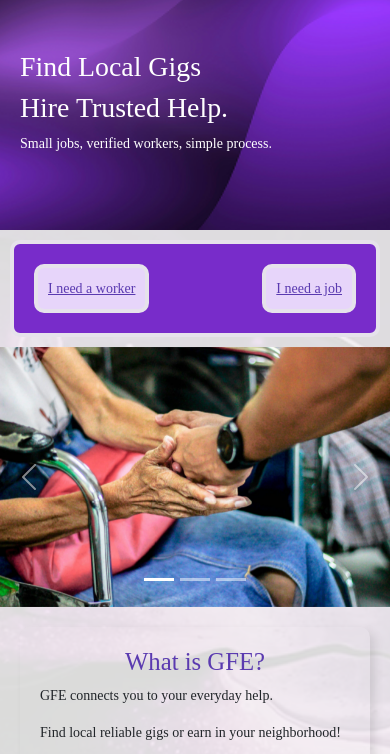
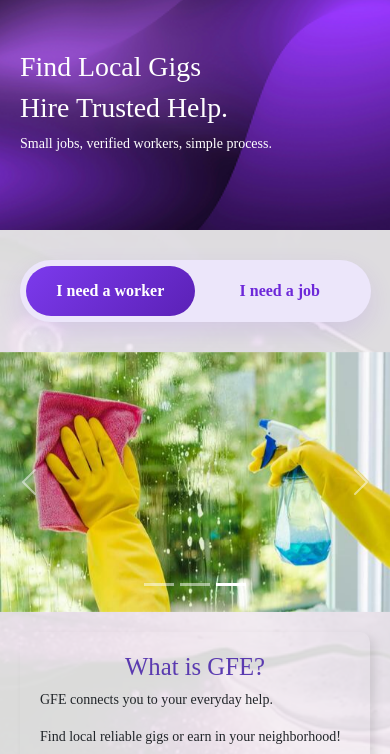
Before and after one commit to trandiem-cmd/GFE-Project, a plain HTML site: page frontend/index.html in a window 390 px wide. Shown: the part 90-844 px from the top of the page. Drawn offline with nearby package versions, Linux system fonts and the light colour scheme; a web font is replaced by a local one.

Commit message:
update from dev

```diff
--- a/frontend/css/style.css
+++ b/frontend/css/style.css
@@ -139,6 +139,64 @@ p,li,input,span,small,textarea,select,option{
     color: white;
     width: 100%;
     padding: 60px 20px;
+}
+
+/* MASHAIR - CTA toggle button style like Yoopies */
+.hero-toggle {
+  position: relative;
+  width: 400px;
+  max-width: 90%;
+  height: 62px;
+  margin: 30px auto;
+  background: #ece6fa;
+  border-radius: 50px;
+  display: flex;
+  align-items: center;
+  padding: 6px;
+  box-shadow: 0 10px 25px rgba(123, 58, 237, 0.12);
+  overflow: hidden;
+}
+
+/* MASHAIR - sliding purple background */
+.toggle-slider {
+  position: absolute;
+  top: 6px;
+  left: 6px;
+  width: calc(50% - 6px);
+  height: calc(100% - 12px);
+  background: linear-gradient(135deg, #7c3aed, #5b21b6);
+  border-radius: 40px;
+  transition: all 0.35s ease;
+  z-index: 1;
+}
+
+/* MASHAIR - toggle buttons */
+.toggle-btn {
+  flex: 1;
+  height: 100%;
+  border: none;
+  background: transparent;
+  font-size: 16px;
+  font-weight: 700;
+  color: #6d28d9;
+  cursor: pointer;
+  z-index: 2;
+  border-radius: 40px;
+  transition: color 0.3s ease;
+  margin-top:20px;
+ margin-bottom:20px;
+ height:64px;
+}
+
+.toggle-btn.active {
+  color: white;
+}
+.toggle-btn:active{
+transform:scale(.97);
+}
+
+.toggle-btn:hover {
+  transform: scale(1.02);
 }
 
 .option-btns{
@@ -177,6 +235,8 @@ p,li,input,span,small,textarea,select,option{
     display: flex;
     justify-content: center;
     align-items: center;
+    border-radius: 24px 24px 0 0;
+    overflow:hidden;
 }
 .what-is-GFE{
     border-width: 4px;
--- a/frontend/index.html
+++ b/frontend/index.html
@@ -32,12 +32,15 @@
       <h1>Hire Trusted Help.</h1>
       <p>Small jobs, verified workers, simple process.</p>
   </div>
-  <div class="option-btns">
-  <a href="./client-search.html" class="option-btn">I need a worker</a>
-  <a href="./jobseeker-search.html" class="option-btn">I need a job</a>
+  <!-- MASHAIR - replaced basic links with toggle button style like Yoopies -->
+<div class="hero-toggle">
+  <button class="toggle-btn active" id="workerBtn">I need a worker</button>
+  <button class="toggle-btn" id="jobBtn">I need a job</button>
+  <div class="toggle-slider"></div>
 </div>
 
-<div id="carouselExampleIndicators" class="carousel slide">
+<!-- MASHAIR - added auto-slide every 3 seconds -->
+<div id="carouselExampleIndicators" class="carousel slide" data-bs-ride="carousel" data-bs-interval="2000">
   <div class="carousel-indicators">
     <button type="button" data-bs-target="#carouselExampleIndicators" data-bs-slide-to="0" class="active" aria-current="true" aria-label="Slide 1"></button>
     <button type="button" data-bs-target="#carouselExampleIndicators" data-bs-slide-to="1" aria-label="Slide 2"></button>
@@ -109,6 +112,8 @@
       document.getElementById("menuOverlay").style.display = "none";
     }
   </script>
+  <!-- MASHAIR - toggle button script -->
+<script src="js/index.js"></script>
   </div>
 </body>
 </html>
--- /dev/null
+++ b/frontend/js/index.js
@@ -0,0 +1,26 @@
+// MASHAIR - CTA toggle button like Yoopies
+const workerBtn = document.getElementById("workerBtn");
+const jobBtn = document.getElementById("jobBtn");
+const slider = document.querySelector(".toggle-slider");
+
+if (workerBtn && jobBtn && slider) {
+    workerBtn.addEventListener("click", () => {
+        slider.style.left = "6px";
+        workerBtn.classList.add("active");
+        jobBtn.classList.remove("active");
+        // MASHAIR - redirect to client side
+         setTimeout(() => {
+    window.location.href = "client-search.html";
+  }, 200);
+    });
+
+    jobBtn.addEventListener("click", () => {
+        slider.style.left = "calc(50% + 0px)";
+        jobBtn.classList.add("active");
+        workerBtn.classList.remove("active");
+        // MASHAIR - redirect to jobseeker side
+         setTimeout(() => {
+    window.location.href = "jobseeker-search.html";
+  }, 200);
+    });
+}
```
Also changed, not shown: frontend/jobseeker-job-offers.html (+1 -1 lines).
